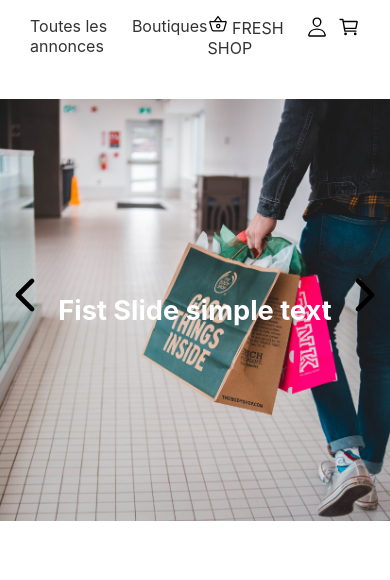
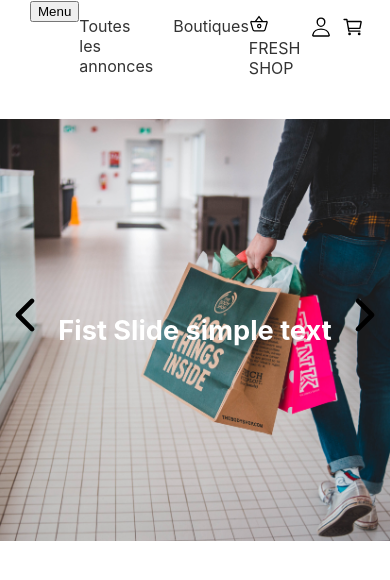
Before and after one commit to zamblebi/fresh-deals-client, a React (Create React App) app: page / in a window 390 px wide. Shown: the top 580 px of the page. Built offline with nearby package versions, Linux system fonts and the light colour scheme.

Commit message:
header menu editing

```diff
--- a/src/components/Headers/Header.css
+++ b/src/components/Headers/Header.css
@@ -43,3 +43,35 @@
     padding: 0 !important;
     padding-left: 10px !important;
 }
+
+.toggle-button{
+    display: none;
+}
+
+
+/* Carousel mobile */
+
+@media(max-width: 700px){
+    .toggle-button{
+        display: block;
+    }
+    /* .navigation_menu{
+        display: flex;
+        flex-direction: column-reverse;
+        justify-content: center;
+        align-items: center;
+    }
+    .navigation_menu .right_header_section{
+        align-self: flex-start;
+    } */
+     .left_header_menu{
+        display: none;
+        /* flex-direction: column;
+        justify-content: center;
+        align-items: center; */
+
+    }
+    /* .hide_menu{
+        display: show !important;
+    } */
+}
--- a/src/components/Headers/HeaderMenu.jsx
+++ b/src/components/Headers/HeaderMenu.jsx
@@ -1,4 +1,4 @@
-import React from 'react'
+import React , {useState} from 'react'
 import {BrowserRouter as Router, Switch,Route,Link} from "react-router-dom"
 import Shops from '../../pages/Shops'
 import Articles from '../../pages/Articles'
@@ -12,16 +12,37 @@ import './Header.css'
 
 
 const HeaderMenu = () => {
+
+    const [show, setShow] = useState(false);
+
+    const showMenu = (e)=> {
+        e.preventDefault();
+
+        if(show == false){
+            setShow(true);
+        }else{
+            setShow(false);
+        }
+
+    }
+
     return (
         <Router>
+            {/* Menu responsive  */}
+
+
+
             <div className="navigation_menu">
-                <ul>
-
+            <div className="toggle-button">
+                <button className="toggle-active" onClick={(e)=>showMenu(e)}>Menu</button>
+            </div>
+                <ul className={show == true ? "left_header_menu" : "hide_menu"}>
 
                     <li>
                         <Link to="/all_articles">Toutes les annonces</Link>
                     </li>
                     <li>
+
                         <Link to="/all_shops">Boutiques</Link>
                     </li>
                 </ul>
```
